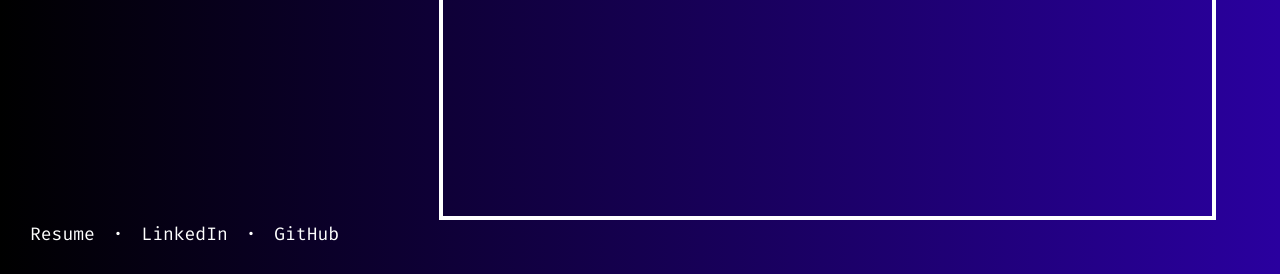
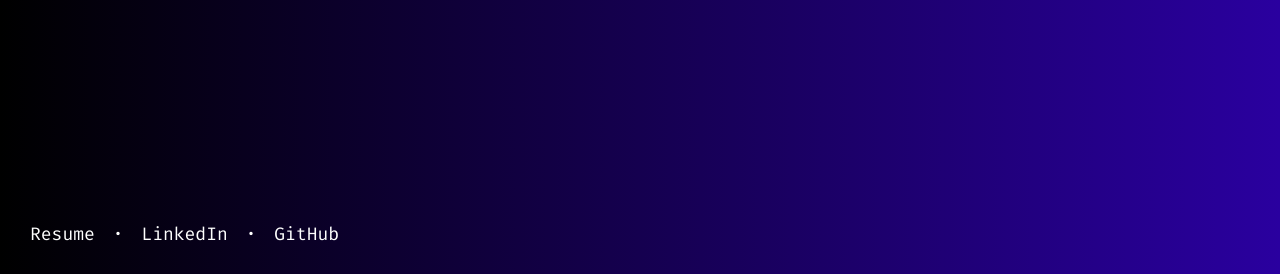
Before and after one commit to izzyharker/izzy_portfolio, a plain HTML site: page index.html in a window 1280 px wide. Shown: the part 526-800 px from the top of the page. Drawn offline with Linux system fonts and the light colour scheme.

Commit message:
removed border

```diff
--- a/style/style.css
+++ b/style/style.css
@@ -170,7 +170,7 @@ h1 {
 /* This is temporary - will finish home page last*/
 .home {
     justify-content: center;
-    border: 4px solid white;
+    /* border: 4px solid white; */
     height: 80vh;
     width: auto;
 }
```
